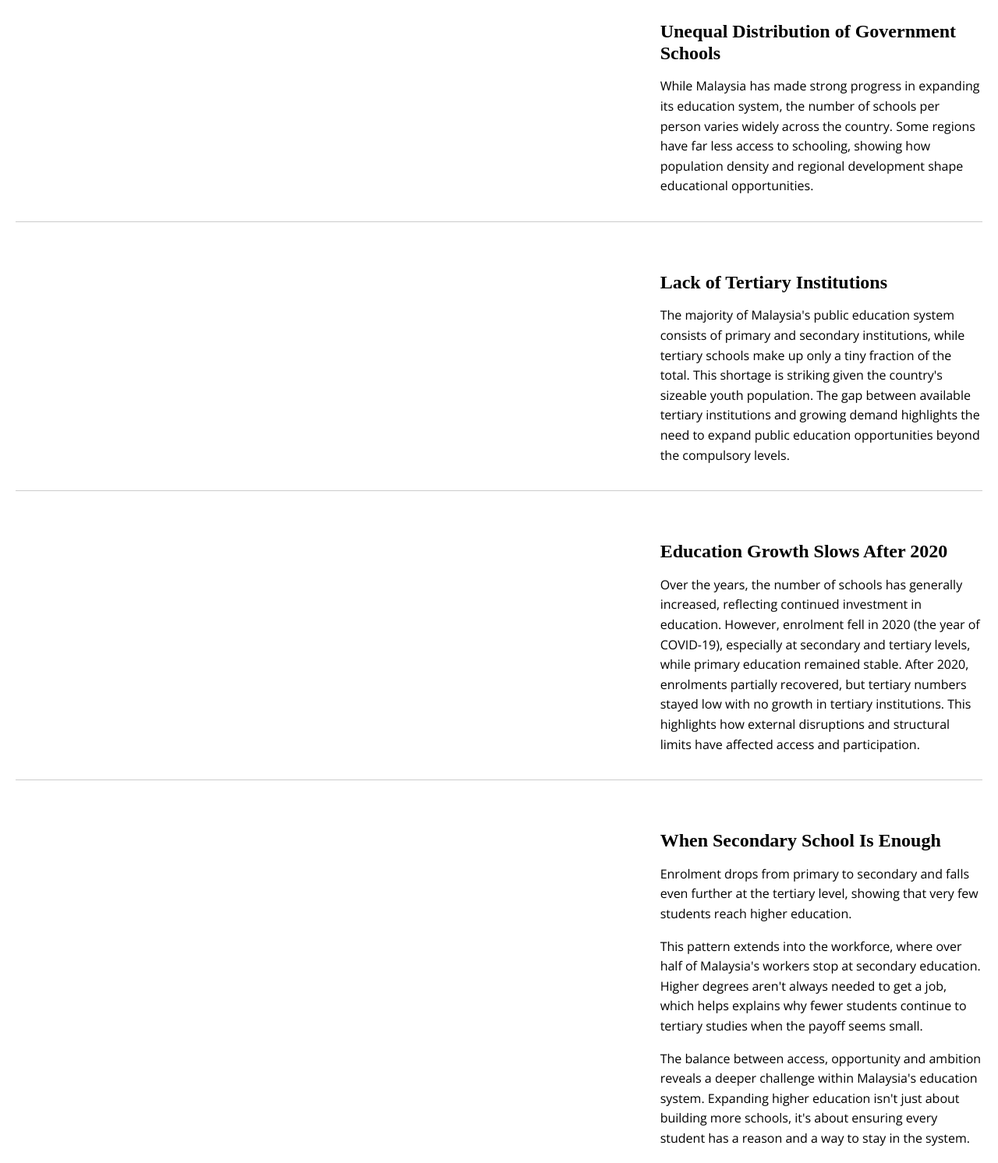
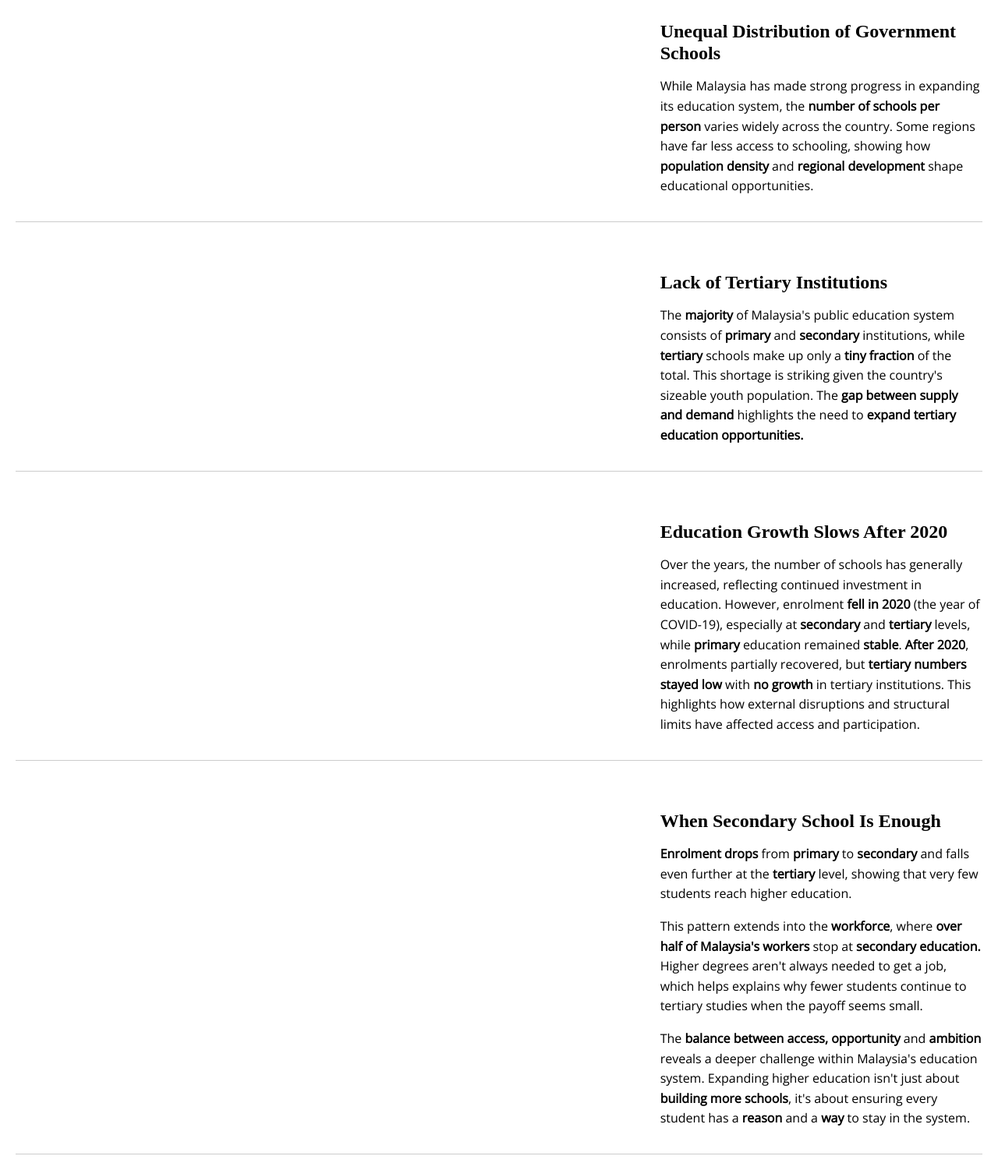
Before and after one commit to koohyejin0127/FIT3179_A2, a plain HTML site: page index.html in a window 1280 px wide. Shown: the part 295-1787 px from the top of the page at 78% size. Drawn offline with nearby package versions, Linux system fonts and the light colour scheme; a script that the page names is missing; a web font is replaced by a local one.

Commit message:
Update index.html

```diff
--- a/index.html
+++ b/index.html
@@ -72,9 +72,9 @@
             <h3>Unequal Distribution of Government Schools</h3>
             <p>
               While Malaysia has made strong progress in expanding its education system,
-              the number of schools per person varies widely across the country.
+              the <strong>number of schools per person</strong> varies widely across the country.
               Some regions have far less access to schooling,
-              showing how population density and regional development shape educational opportunities.
+              showing how <strong>population density</strong> and <strong>regional development</strong> shape educational opportunities.
             </p>
           </div>
         </div>
@@ -97,10 +97,10 @@
             <div class="bar_description">
                 <h3>Lack of Tertiary Institutions</h3>
                 <p>
-                    The majority of Malaysia's public education system consists of primary and secondary institutions,
-                    while tertiary schools make up only a tiny fraction of the total.
+                    The <strong>majority</strong> of Malaysia's public education system consists of <strong>primary</strong> and <strong>secondary</strong> institutions,
+                    while <strong>tertiary</strong> schools make up only a <strong>tiny fraction</strong> of the total.
                     This shortage is striking given the country's sizeable youth population.
-                    The gap between available tertiary institutions and growing demand highlights the need to expand public education opportunities beyond the compulsory levels.
+                    The <strong>gap between supply and demand</strong> highlights the need to <strong>expand tertiary education opportunities.</strong>
                 </p>
             </div>
         </div>
@@ -118,8 +118,9 @@
           <div class="line_desc">
             <h3>Education Growth Slows After 2020</h3>
               <p>Over the years, the number of schools has generally increased, reflecting continued investment in education.
-                However, enrolment fell in 2020 (the year of COVID-19), especially at secondary and tertiary levels, while primary education remained stable.
-                After 2020, enrolments partially recovered, but tertiary numbers stayed low with no growth in tertiary institutions.
+                However, enrolment <strong>fell in 2020</strong> (the year of COVID-19), especially at <strong>secondary</strong> and <strong>tertiary</strong> levels,
+                  while <strong>primary</strong> education remained <strong>stable</strong>.
+                <strong>After 2020</strong>, enrolments partially recovered, but <strong>tertiary numbers stayed low</strong> with <strong>no growth</strong> in tertiary institutions.
                 This highlights how external disruptions and structural limits have affected access and participation.
               </p>
           </div>
@@ -141,15 +142,15 @@
        <div class="pure-u-1-3">
           <div class="desc">
             <h3>When Secondary School Is Enough</h3>
-            <p>Enrolment drops from primary to secondary and falls even further at the tertiary level, showing that very few students reach higher education.
+            <p><strong>Enrolment drops</strong> from <strong>primary</strong> to <strong>secondary</strong> and falls even further at the <strong>tertiary</strong> level, showing that very few students reach higher education.
             </p>
 
-            <p>This pattern extends into the workforce, where over half of Malaysia's workers stop at secondary education.
+            <p>This pattern extends into the <strong>workforce</strong>, where <strong>over half of Malaysia's workers</strong> stop at <strong>secondary education.</strong>
               Higher degrees aren't always needed to get a job, which helps explains why fewer students continue to tertiary studies when the payoff seems small.
             </p>
 
-            <p>The balance between access, opportunity and ambition reveals a deeper challenge within Malaysia's education system.
-              Expanding higher education isn't just about building more schools, it's about ensuring every student has a reason and a way to stay in the system.
+            <p>The <strong>balance between access, opportunity</strong> and <strong>ambition</strong> reveals a deeper challenge within Malaysia's education system.
+              Expanding higher education isn't just about <strong>building more schools</strong>, it's about ensuring every student has a <strong>reason</strong> and a <strong>way</strong> to stay in the system.
             </p>
           </div>
       </div>
```
